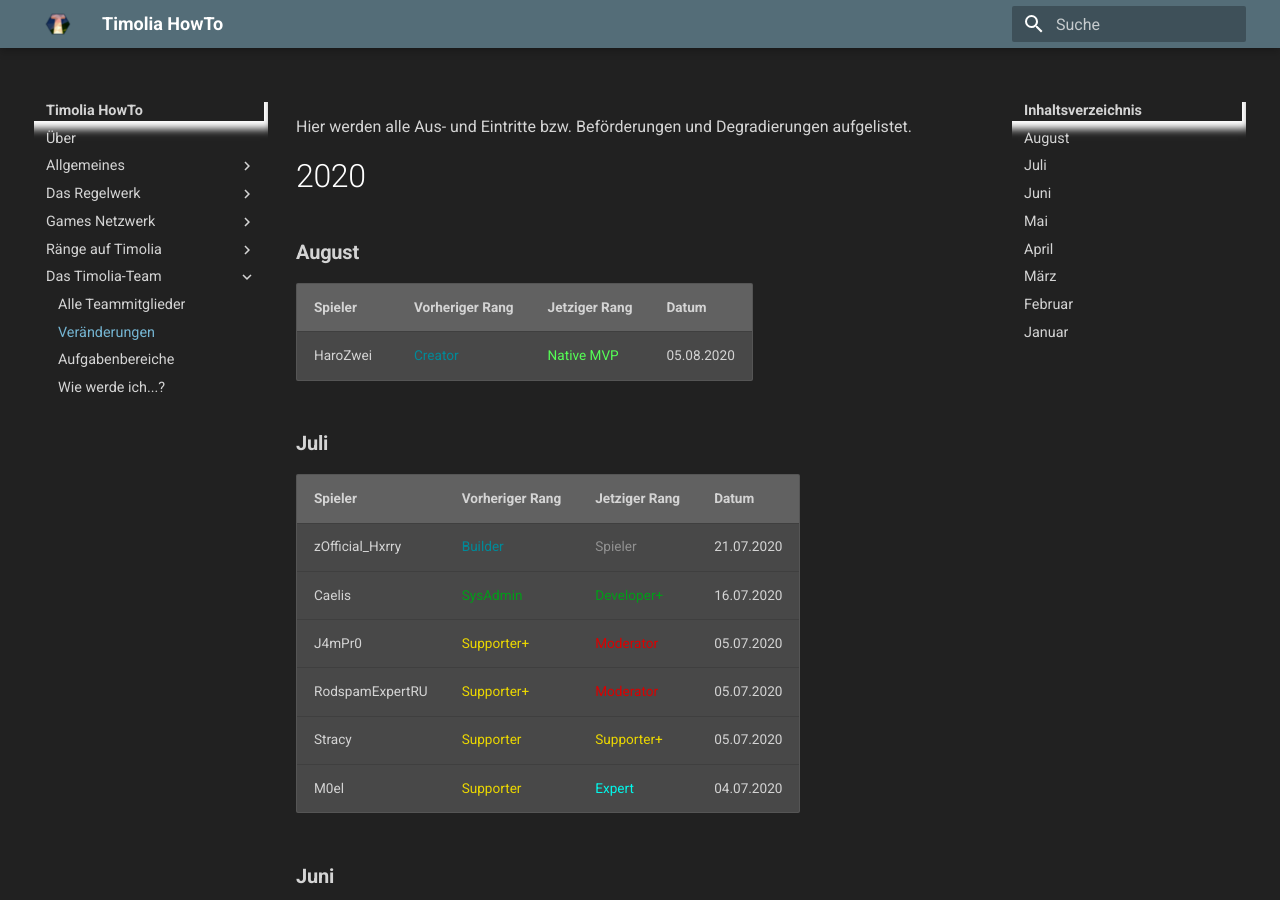
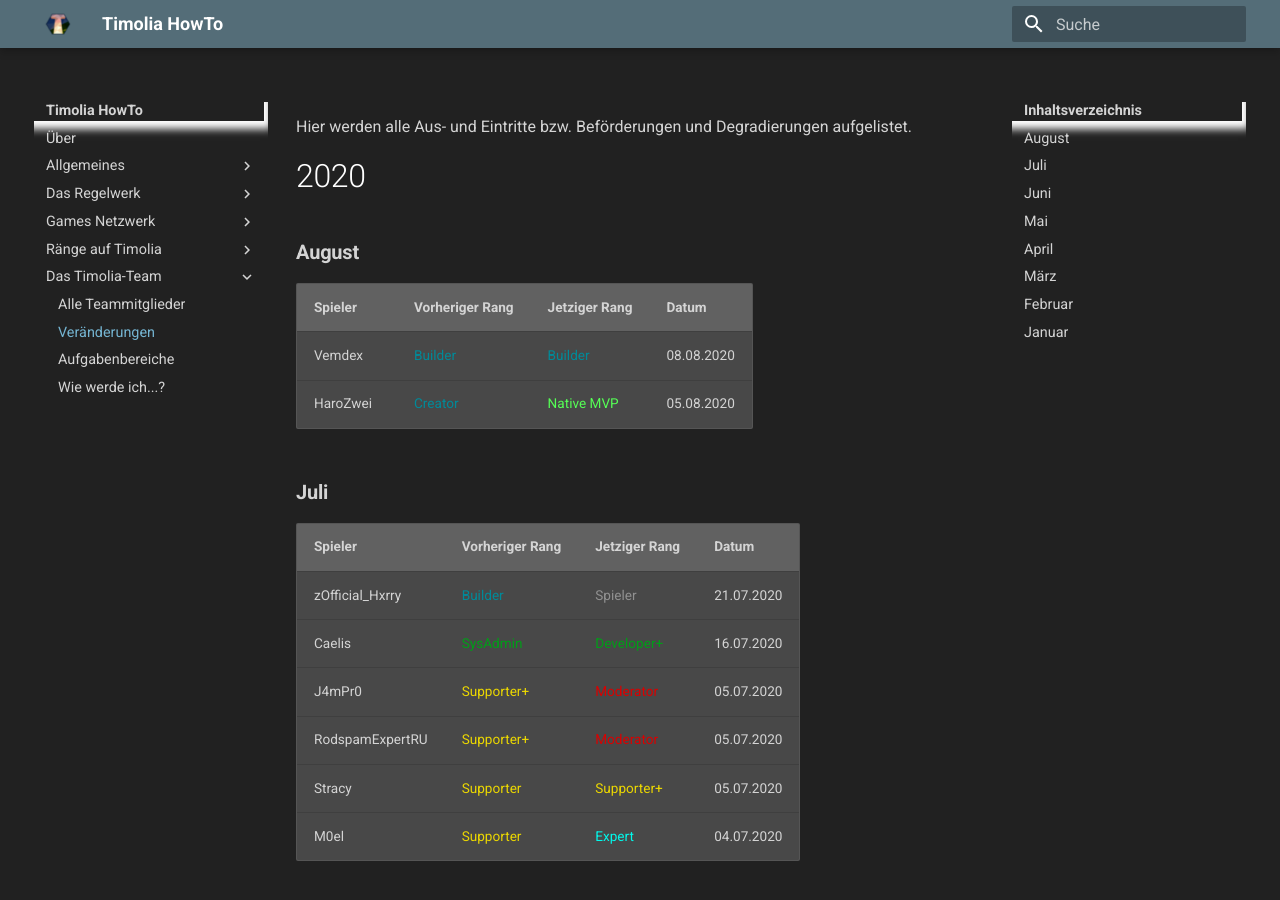
Before and after one commit to TimoliaDE/HowTo, an MkDocs documentation site: the page built from docs/team/changes.md, in a window 1280 px wide and 900 px high. Built offline with MkDocs 1.6.1 and Material for MkDocs 9.7.7, drawn with Linux system fonts in a browser that asks for light colours; old or Windows-style settings are respelled for this version of MkDocs; part of the change alters nothing that is shown.

```diff
--- a/docs/team/changes.md
+++ b/docs/team/changes.md
@@ -5,6 +5,7 @@ Hier werden alle Aus- und Eintritte bzw. Beförderungen und Degradierungen aufge
 ###  <strong>August</strong>
 | Spieler | Vorheriger Rang | Jetziger Rang | Datum |
 | ------ | ------ | ------ | ------ |
+| Vemdex | <span class='builder'>Builder</span> | <span class='builder'>Builder</span> | 08.08.2020 |
 | HaroZwei | <span class='creator'>Creator</span> | <span class='mvp'>Native MVP</span> | 05.08.2020 |
 
 ###  <strong>Juli</strong>
@@ -353,7 +354,7 @@ Hier werden alle Aus- und Eintritte bzw. Beförderungen und Degradierungen aufge
 ###  <strong>März</strong>
 | Spieler | Vorheriger Rang | Jetziger Rang | Datum |
 | ------ | ------ | ------ | ------ |
-| Vemdex | <span class='builder'>Builder</span> | <span class='pro'>Pro</span> | 25.03.2018 |
+| Vemdex | <span class='builder'>Builder</span> | <span class='mvp'>Native MVP</span> | 25.03.2018 |
 | LordKnockback | <span class='expert'>Expert</span> | <span class='supporter'>Supporter Games</span> | 16.03.2018 |
 | TetzelHD | <span class='builder'>Builder</span> | <span class='mvp'>Native MVP</span> | 13.03.2018 |
 
```
